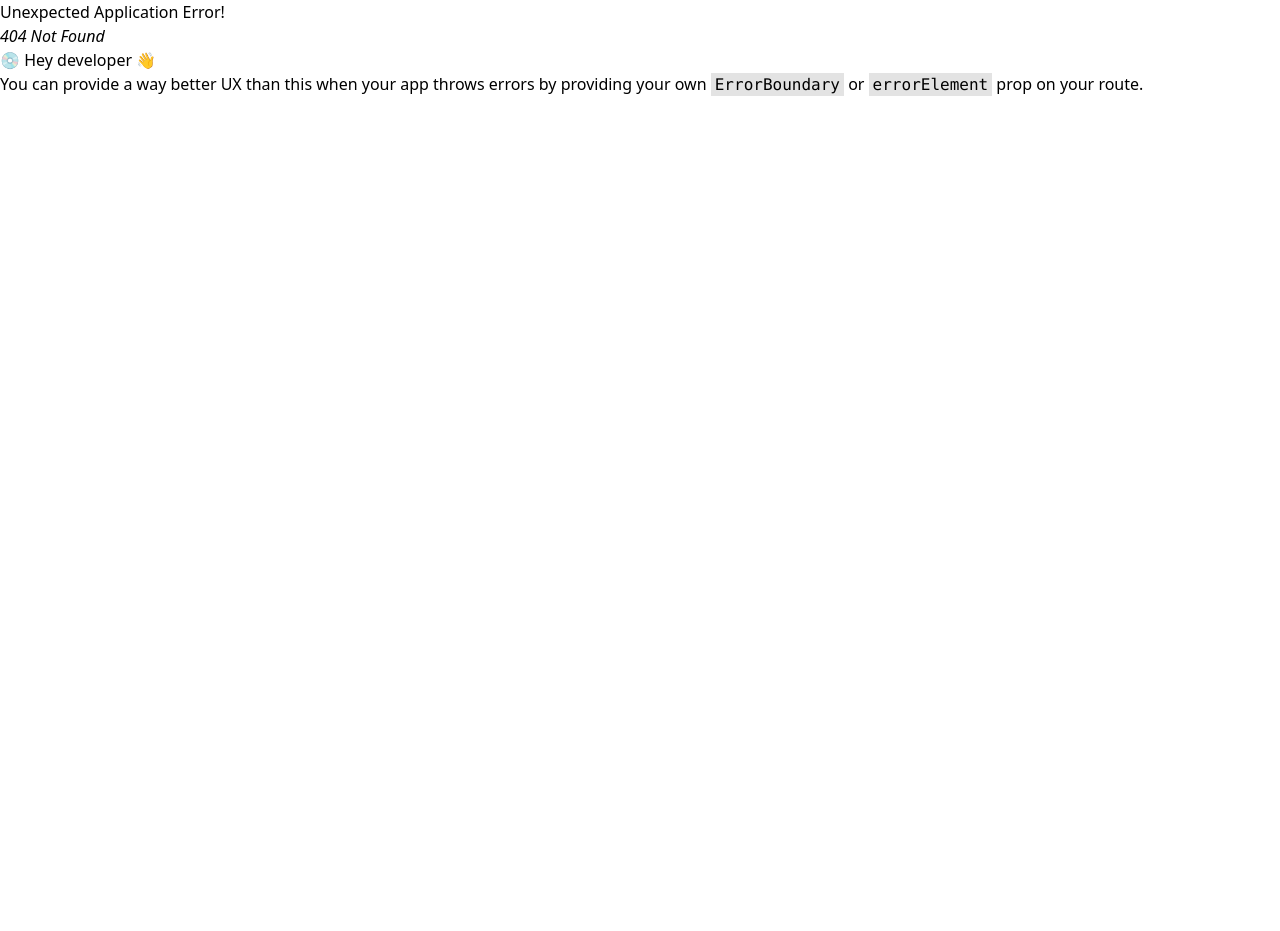
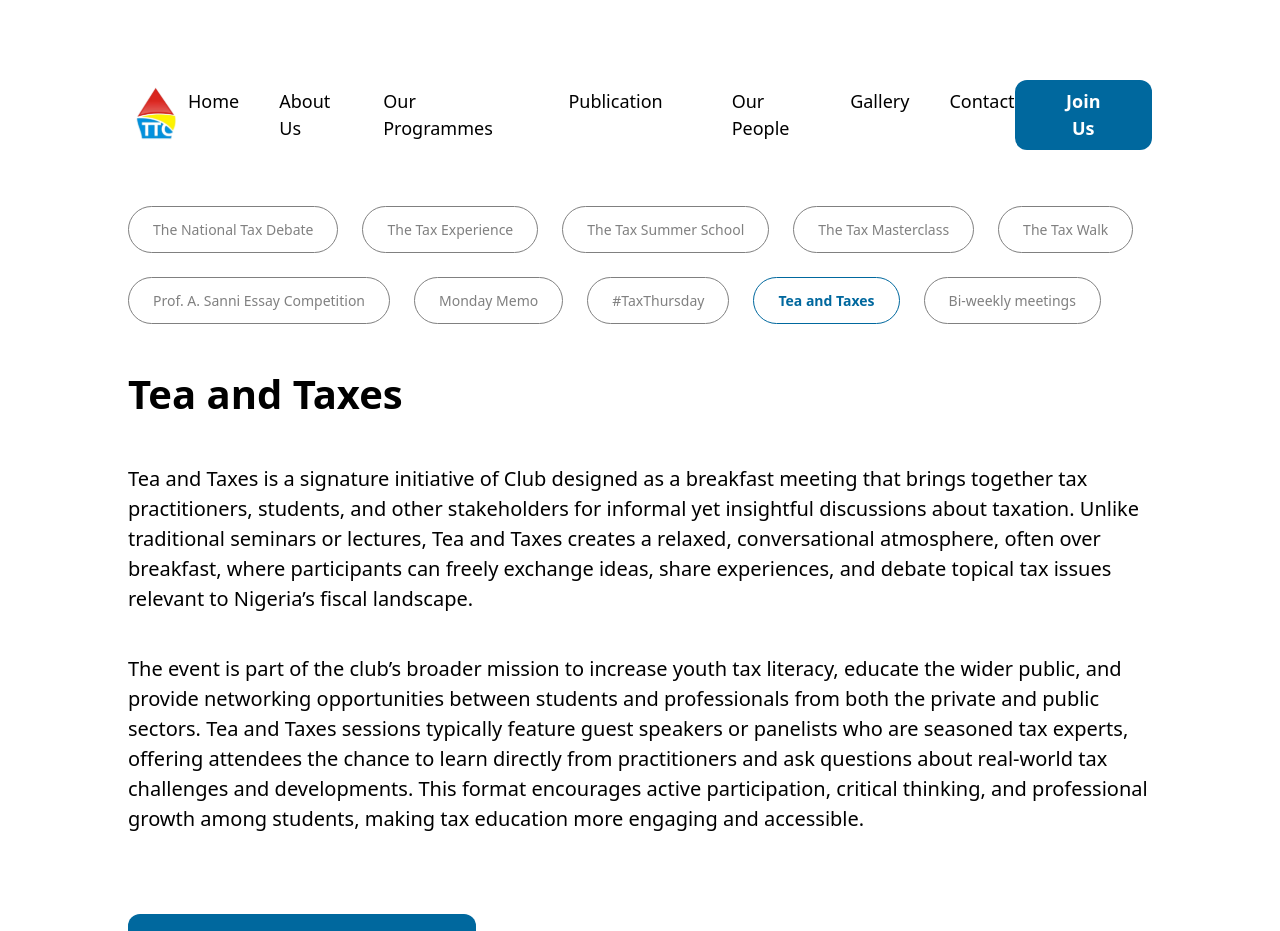
Before and after one commit to unilagtaxclub/TheTaxClub, a React (Vite) app: page /programmes/tandt in a window 1280 px wide. Before the commit this address had no page. Shown: the top 931 px of the page. Before the commit the page ends 800 px from the top, so only its background shows below. Built offline with nearby package versions, Linux system fonts and the light colour scheme.

Commit message:
designed bwm page

```diff
--- a/src/App.tsx
+++ b/src/App.tsx
@@ -16,6 +16,8 @@ import Ttw from "./pages/programmes/ttw";
 import Pasec from "./pages/programmes/pasec";
 import Mm from "./pages/programmes/mm";
 import Tt from "./pages/programmes/tt";
+import Tandt from "./pages/programmes/tandt";
+import Bwm from "./pages/programmes/bwm";
 
 const App = () => {
   const router = createBrowserRouter([
@@ -37,6 +39,8 @@ const App = () => {
     { path: "/programmes/pasec", element: <Pasec /> },
     { path: "/programmes/mm", element: <Mm /> },
     { path: "/programmes/tt", element: <Tt /> },
+    { path: "/programmes/tandt", element: <Tandt /> },
+    { path: "/programmes/bwm", element: <Bwm /> },
   ]);
 
   return (
--- /dev/null
+++ b/src/pages/programmes/bwm/index.tsx
@@ -0,0 +1,93 @@
+import { NavLink } from "react-router-dom";
+import Container from "../../../component/defaults/Container";
+import Footer from "../../../component/defaults/Footer";
+import Header from "../../../component/defaults/Header";
+import { programmeItems } from "../../../component/rawitems/ProgrammeItems";
+
+const Bwm = () => {
+  return (
+    <Container>
+      <div className="lg:mt-[10vh] mt-10">
+        <Header />
+        <div className="lg:w-[80vw] w-[90vw] mt-14 mx-auto">
+          <div className="lg:flex hidden items-center flex-wrap gap-6 text-[14px]">
+            {programmeItems.map((item) => (
+              <NavLink
+                to={item.link}
+                key={item.id}
+                className={`${item.title === "Bi-weekly meetings" ? "border-[#00689E] text-[#00689E] font-semibold" : "text-[#808080] border-[#808080]"} border rounded-full cursor-pointer py-3 px-6`}
+              >
+                {item.title}
+              </NavLink>
+            ))}
+          </div>
+
+          <div className="flex lg:flex-row flex-col justify-between space-x-10 lg:mt-20 mt-10">
+            <div className="lg:w-[50%] w-[100%]">
+              <img
+                src="/assets/gallery/ntdv/img-twenty.png"
+                alt="img"
+                className="w-[100%] lg:h-[569px] h-[370px] rounded-3xl object-cover"
+              />
+            </div>
+            <div className="lg:w-[50%] w-[100%] flex flex-col lg:mt-0 mt-6 justify-between">
+              <img
+                src="/assets/gallery/ntdv/img-twenty-one.png"
+                alt="img"
+                className="w-[100%] lg:h-[273px] h-[370px] object-cover rounded-3xl"
+              />
+              <img
+                src="/assets/gallery/ntdv/img-twenty-two.png"
+                alt="img"
+                className="w-[100%] lg:h-[273px] h-[370px] object-cover lg:mt-0 mt-6 rounded-3xl"
+              />
+            </div>
+          </div>
+
+          <div className="lg:text-[20px]">
+            <h2 className="lg:text-[40px] text-[24px] font-semibold lg:mt-10 mt-6">
+              Our bi-weekly meetings
+            </h2>
+            <p className="lg:mt-10 mt-6">
+              The bi-weekly meetings are regular gatherings held every two weeks
+              to engage members in discussions, workshops, and planning
+              sessions. These meetings provide a platform for members—who come
+              from diverse academic backgrounds including law, accounting,
+              finance etc, to deepen their understanding of tax issues, share
+              ideas, and prepare for upcoming events. The sessions often feature
+              guest speakers, interactive presentations, and training on skills
+              like public speaking and debating, helping members build both
+              technical tax knowledge and professional competencies.
+            </p>
+            <p className="lg:mt-10 mt-6">
+              These bi-weekly meetings are central to the club’s mission to
+              increase youth tax literacy and foster a tax-conscious culture
+              amongst students. By maintaining consistent engagement through
+              these meetings, the club ensures that members remain active,
+              informed, and equipped to contribute meaningfully to Nigeria’s tax
+              education landscape. The meetings are sometimes held virtually via
+              platforms like Google Meet, making them accessible to a wider
+              audience.
+            </p>
+
+            <p className="lg:mt-10 mt-6">
+              The bi-weekly meetings are a vital component of Club’s sustained
+              impact, enabling continuous learning, networking, and
+              collaboration among future tax professionals. They complement the
+              club’s social media educational content and other outreach
+              activities, creating an environment where the students can grow
+              intellectually and professionally.
+            </p>
+
+            <button className="px-20 py-3 lg:mt-20 lg:w-auto w-[100%] mt-6 font-semibold text-[#fff] bg-[#00689e] rounded-xl">
+              Support this Cause
+            </button>
+          </div>
+        </div>
+      </div>
+      <Footer />
+    </Container>
+  );
+};
+
+export default Bwm;
--- /dev/null
+++ b/src/pages/programmes/tandt/index.tsx
@@ -0,0 +1,63 @@
+import { NavLink } from "react-router-dom";
+import Container from "../../../component/defaults/Container";
+import Footer from "../../../component/defaults/Footer";
+import Header from "../../../component/defaults/Header";
+import { programmeItems } from "../../../component/rawitems/ProgrammeItems";
+
+const Tandt = () => {
+  return (
+    <Container>
+      <div className="lg:mt-[10vh] mt-10">
+        <Header />
+        <div className="lg:w-[80vw] w-[90vw] mt-14 mx-auto">
+          <div className="lg:flex hidden items-center flex-wrap gap-6 text-[14px]">
+            {programmeItems.map((item) => (
+              <NavLink
+                to={item.link}
+                key={item.id}
+                className={`${item.title === "Tea and Taxes" ? "border-[#00689E] text-[#00689E] font-semibold" : "text-[#808080] border-[#808080]"} border rounded-full cursor-pointer py-3 px-6`}
+              >
+                {item.title}
+              </NavLink>
+            ))}
+          </div>
+
+          <div className="lg:text-[20px]">
+            <h2 className="lg:text-[40px] text-[24px] font-semibold lg:mt-10 mt-6">
+              Tea and Taxes
+            </h2>
+            <p className="lg:mt-10 mt-6">
+              Tea and Taxes is a signature initiative of Club designed as a
+              breakfast meeting that brings together tax practitioners,
+              students, and other stakeholders for informal yet insightful
+              discussions about taxation. Unlike traditional seminars or
+              lectures, Tea and Taxes creates a relaxed, conversational
+              atmosphere, often over breakfast, where participants can freely
+              exchange ideas, share experiences, and debate topical tax issues
+              relevant to Nigeria’s fiscal landscape.
+            </p>
+            <p className="lg:mt-10 mt-6">
+              The event is part of the club’s broader mission to increase youth
+              tax literacy, educate the wider public, and provide networking
+              opportunities between students and professionals from both the
+              private and public sectors. Tea and Taxes sessions typically
+              feature guest speakers or panelists who are seasoned tax experts,
+              offering attendees the chance to learn directly from practitioners
+              and ask questions about real-world tax challenges and
+              developments. This format encourages active participation,
+              critical thinking, and professional growth among students, making
+              tax education more engaging and accessible.
+            </p>
+
+            <button className="px-20 py-3 lg:mt-20 lg:w-auto w-[100%] mt-6 font-semibold text-[#fff] bg-[#00689e] rounded-xl">
+              Support this Cause
+            </button>
+          </div>
+        </div>
+      </div>
+      <Footer />
+    </Container>
+  );
+};
+
+export default Tandt;
```
